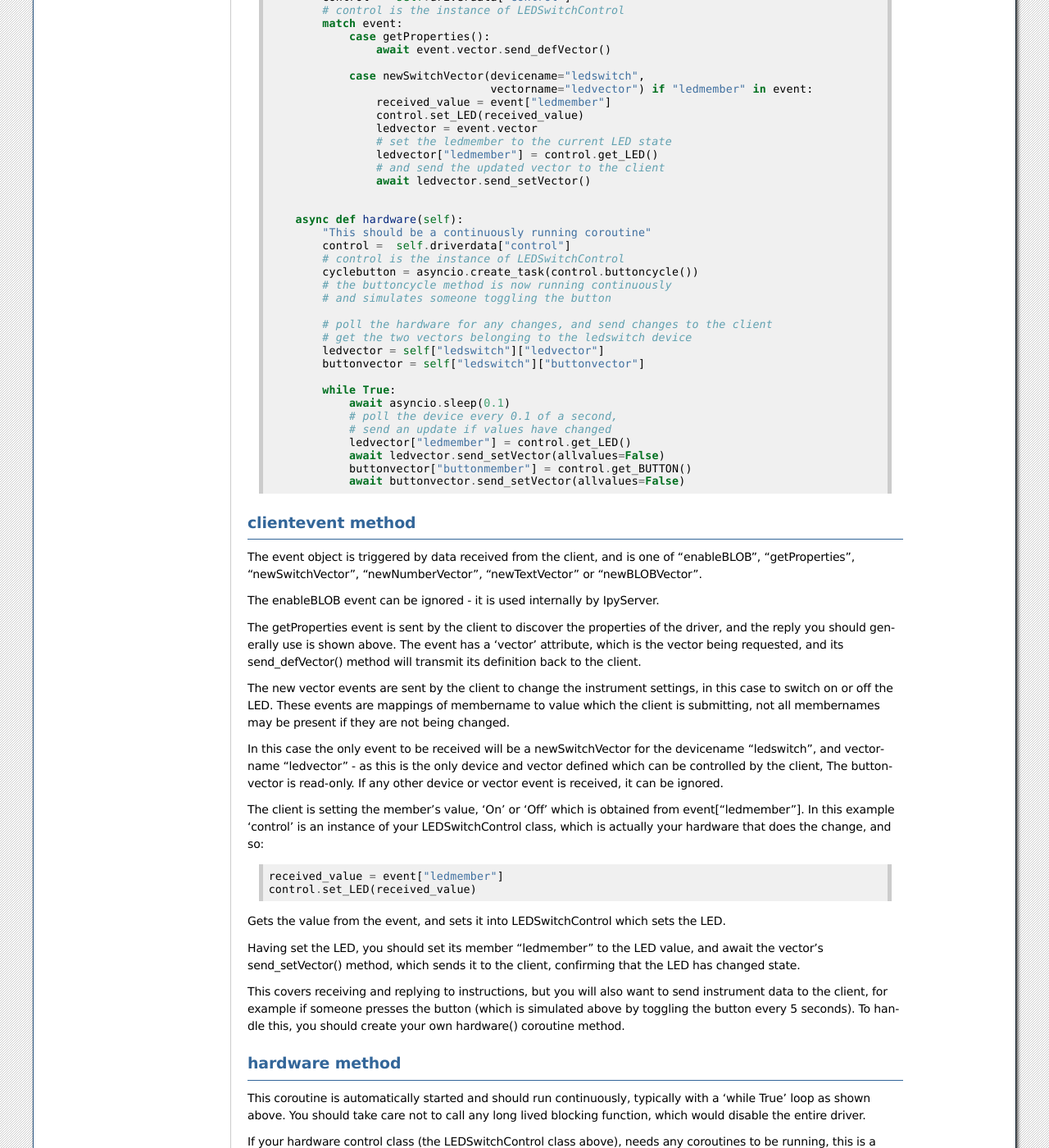
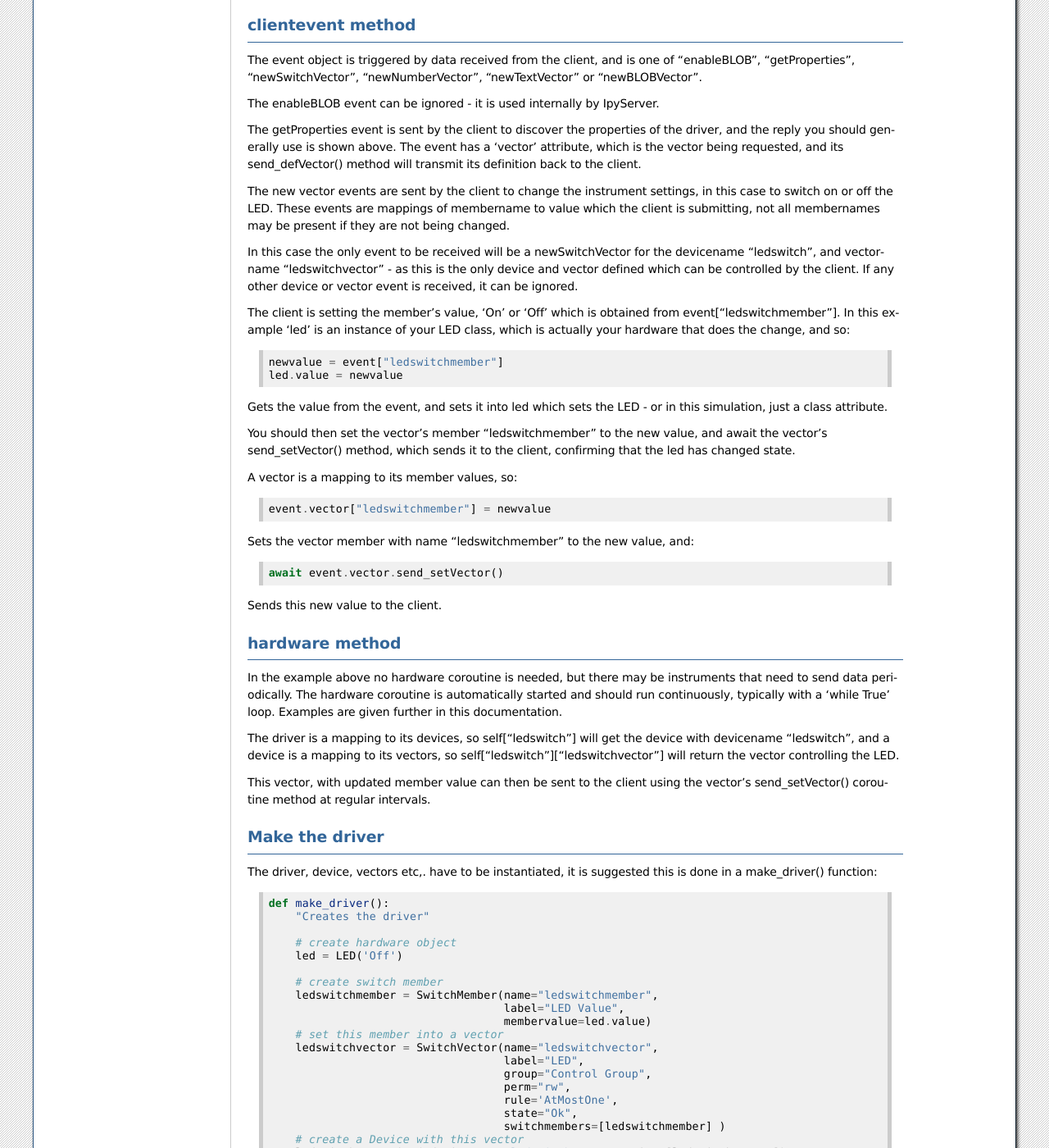
Before and after one commit to bernie-skipole/indipydriver, a Sphinx documentation site: the page built from docs/source/usage/summary.rst, in a window 1280 px wide and 1400 px high, scrolled down 1487 px. Shown: the whole window at 82% size. Built offline with Sphinx 7.4.7, drawn with Linux system fonts in a browser that asks for light colours; some of the changed text lies outside the part shown.

Commit message:
working on docs

```diff
--- a/docs/source/usage/summary.rst
+++ b/docs/source/usage/summary.rst
@@ -1,7 +1,7 @@
 Summary
 =======
 
-The following summarises how a driver could be structured, describing a simulated LED control and button.
+The following summarises how a driver could be structured, describing a simulated LED control.
 
 Your Class
 ^^^^^^^^^^
@@ -11,47 +11,22 @@ You would normally start by creating one or more classes or functions that contr
     import asyncio
 
     from indipydriver import (IPyDriver, Device,
-                              getProperties,
                               SwitchVector, SwitchMember, newSwitchVector,
-                              IPyServer
+                              getProperties, IPyServer
                              )
+
 
     # Other vectors, members and events are available,
     # this example only imports those used.
 
-    class LEDSwitchControl:
-        """This is a simulation containing variables only, normally it
-           would control a real LED on an output GPIO, and monitor a
-           button on an input GPIO."""
+    class LED:
+        """This is a simulation containing a variable only,
+           normally it would control a real LED."""
 
-        def __init__(self):
-            "Set start up values"
-            self._LED = False
-            self._BUTTON = False
-
-        def set_LED(self, value):
-            "Set LED On or Off"
-            self._LED = True if value == "On" else False
-
-        def get_LED(self):
-            "Return state, On or Off"
-            if self._LED:
-                return "On"
-            else:
-                return "Off"
-
-        def get_BUTTON(self):
-            "Return button, On or Off"
-            if self._BUTTON:
-                return "On"
-            else:
-                return "Off"
-
-        async def buttoncycle(self):
-            "Simulates the button being toggled every five seconds"
-            while True:
-                await asyncio.sleep(5)
-                self._BUTTON = False if self._BUTTON else True
+        def __init__(self, value):
+            "Set initial value of led"
+            self.value = value
+            # value should be 'On' or 'Off'
 
 
 
@@ -66,54 +41,42 @@ Where 'devices' is a list of devices this driver will control, each device being
 
 A note on terminology here - a driver object can contain one or more devices, a device consists of one or more property 'vectors', where each vector object contains one or more members. A vector can be a 'Switch' vector, which may for example hold a number of switches which could define a radio button. Similarly a 'Text' vector holds text members, a 'Light' vector holds light members, a Numbers vector holds numbers and a BLOB vector holds Binary Large Objects.
 
-In this example the device object will contain two switch vectors, one to hold the LED status, and one to hold the button status. Each vector will only have one member.
+In this example the device object will contain a single switch vector, with a single switch member, to control the LED.
 
-The keyworded variable-length argument 'driverdata' contains any data you wish to set into the class, in this example it will consist of keyword 'control' set to an instance of your LEDSwitchControl class which will then be available as the attribute self.driverdata['control']
+The keyworded variable-length argument 'driverdata' contains any data you wish to set into the class, in this example it will consist of keyword 'control' set to an instance of your LED class which will then be available as the attribute self.driverdata['control']
 
-The class IPyDriver should be subclassed with your own 'clientevent(event)' and 'hardware()' coroutine methods::
+The class IPyDriver should be subclassed with your own 'clientevent(event)' coroutine method::
 
-    class LEDSwitchDriver(IPyDriver):
+    class LEDDriver(IPyDriver):
+
+        """IPyDriver is subclassed here."""
 
         async def clientevent(self, event):
-            "On receiving data, this is called, and should handle any necessary actions"
-            control =  self.driverdata["control"]
-            # control is the instance of LEDSwitchControl
+            "On receiving data from the client, this is called"
+
+            led = self.driverdata["control"]
+            # led is an instance of the LED class
             match event:
+
+                # event.vector is the vector being requested or altered
+                # event[membername] is the new value
+
                 case getProperties():
+                    # An event of type 'getProperties' is a client request
+                    # to define a property. Send back a property definition
                     await event.vector.send_defVector()
 
                 case newSwitchVector(devicename="ledswitch",
-                                     vectorname="ledvector") if "ledmember" in event:
-                    received_value = event["ledmember"]
-                    control.set_LED(received_value)
-                    ledvector = event.vector
-                    # set the ledmember to the current LED state
-                    ledvector["ledmember"] = control.get_LED()
-                    # and send the updated vector to the client
-                    await ledvector.send_setVector()
+                                     vectorname="ledswitchvector") if 'ledswitchmember' in event:
+                    # a new value has been received from the client
+                    newvalue = event["ledswitchmember"]
+                    # set received value into led, this controls the actual LED
+                    led.value = newvalue
+                    # and set this new value into the vector
+                    event.vector["ledswitchmember"] = newvalue
+                    # send the updated vector back to the client
+                    await event.vector.send_setVector()
 
-
-        async def hardware(self):
-            "This should be a continuously running coroutine"
-            control =  self.driverdata["control"]
-            # control is the instance of LEDSwitchControl
-            cyclebutton = asyncio.create_task(control.buttoncycle())
-            # the buttoncycle method is now running continuously
-            # and simulates someone toggling the button
-
-            # poll the hardware for any changes, and send changes to the client
-            # get the two vectors belonging to the ledswitch device
-            ledvector = self["ledswitch"]["ledvector"]
-            buttonvector = self["ledswitch"]["buttonvector"]
-
-            while True:
-                await asyncio.sleep(0.1)
-                # poll the device every 0.1 of a second,
-                # send an update if values have changed
-                ledvector["ledmember"] = control.get_LED()
-                await ledvector.send_setVector(allvalues=False)
-                buttonvector["buttonmember"] = control.get_BUTTON()
-                await buttonvector.send_setVector(allvalues=False)
 
 
 clientevent method
@@ -127,39 +90,37 @@ The getProperties event is sent by the client to discover the properties of the
 
 The new vector events are sent by the client to change the instrument settings, in this case to switch on or off the LED. These events are mappings of membername to value which the client is submitting, not all membernames may be present if they are not being changed.
 
-In this case the only event to be received will be a newSwitchVector for the devicename "ledswitch", and vectorname "ledvector" - as this is the only device and vector defined which can be controlled by the client, The buttonvector is read-only. If any other device or vector event is received, it can be ignored.
+In this case the only event to be received will be a newSwitchVector for the devicename "ledswitch", and vectorname "ledswitchvector" - as this is the only device and vector defined which can be controlled by the client. If any other device or vector event is received, it can be ignored.
 
-The client is setting the member's value, 'On' or 'Off' which is obtained from event["ledmember"]. In this example 'control' is an instance of your LEDSwitchControl class, which is actually your hardware that does the change, and so::
+The client is setting the member's value, 'On' or 'Off' which is obtained from event["ledswitchmember"]. In this example 'led' is an instance of your LED class, which is actually your hardware that does the change, and so::
 
-        received_value = event["ledmember"]
-        control.set_LED(received_value)
+    newvalue = event["ledswitchmember"]
+    led.value = newvalue
 
-Gets the value from the event, and sets it into LEDSwitchControl which sets the LED.
+Gets the value from the event, and sets it into led which sets the LED - or in this simulation, just a class attribute.
 
-Having set the LED, you should set its member "ledmember" to the LED value, and await the vector's send_setVector() method, which sends it to the client, confirming that the LED has changed state.
+You should then set the vector's member "ledswitchmember" to the new value, and await the vector's send_setVector() method, which sends it to the client, confirming that the led has changed state.
 
-This covers receiving and replying to instructions, but you will also want to send instrument data to the client, for example if someone presses the button (which is simulated above by toggling the button every 5 seconds).  To handle this, you should create your own hardware() coroutine method.
+A vector is a mapping to its member values, so::
+
+    event.vector["ledswitchmember"] = newvalue
+
+Sets the vector member with name "ledswitchmember" to the new value, and::
+
+    await event.vector.send_setVector()
+
+Sends this new value to the client.
+
+
 
 hardware method
 ^^^^^^^^^^^^^^^
 
-This coroutine is automatically started and should run continuously, typically with a 'while True' loop as shown above. You should take care not to call any long lived blocking function, which would disable the entire driver.
+In the example above no hardware coroutine is needed, but there may be instruments that need to send data periodically. The hardware coroutine is automatically started and should run continuously, typically with a 'while True' loop. Examples are given further in this documentation.
 
-If your hardware control class (the LEDSwitchControl class above), needs any coroutines to be running, this is a good place to start them, as shown by the asyncio.create_task() line in the example.
+The driver is a mapping to its devices, so self["ledswitch"] will get the device with devicename "ledswitch", and a device is a mapping to its vectors, so self["ledswitch"]["ledswitchvector"] will return the vector controlling the LED.
 
-The driver is a mapping to its devices, so self["ledswitch"] will get the device with devicename "ledswitch", and a device is a mapping to its vectors, so self["ledswitch"]["ledvector"] will return the vector controlling the LED and self["ledswitch"]["buttonvector"] will return the vector controlling the button.
-
-A vector is a mapping to its member values, so::
-
-    ledvector["ledmember"] = control.get_LED()
-
-Sets the vector member with name "ledmember" to the value of the LED.
-
-This vector, with updated member value can then be sent to the client using the vector's send_setVector() coroutine method.
-
-The allvalues=False argument to send_setVector requests the method to not send all values, just those which have changed. So this will not be continuously sending updates if the LED has not changed state.
-
-The same thing is done for the buttonvector, and the result is the vectors and their member values are sent to the client which displays the instrument status.
+This vector, with updated member value can then be sent to the client using the vector's send_setVector() coroutine method at regular intervals.
 
 
 Make the driver
@@ -171,45 +132,30 @@ The driver, device, vectors etc,. have to be instantiated, it is suggested this
         "Creates the driver"
 
         # create hardware object
-        ledswitchcontrol = LEDSwitchControl()
+        led = LED('Off')
 
-        # create an led switch member
-        ledmember = SwitchMember(name="ledmember",
-                                 label="LED Control",
-                                 membervalue=ledswitchcontrol.get_LED())
+        # create switch member
+        ledswitchmember = SwitchMember(name="ledswitchmember",
+                                       label="LED Value",
+                                       membervalue=led.value)
+        # set this member into a vector
+        ledswitchvector = SwitchVector(name="ledswitchvector",
+                                       label="LED",
+                                       group="Control Group",
+                                       perm="rw",
+                                       rule='AtMostOne',
+                                       state="Ok",
+                                       switchmembers=[ledswitchmember] )
+        # create a Device with this vector
+        ledswitch = Device( devicename="ledswitch", properties=[ledswitchvector])
 
-        # create a vector, in this case containing the single switch member.
-        ledvector = SwitchVector(name="ledvector",
-                                 label="LED Control",
-                                 group="Control",
-                                 perm="rw",
-                                 rule = "AtMostOne",
-                                 state="Ok",
-                                 switchmembers=[ledmember] )
-
-        # create a button member
-        buttonmember = SwitchMember(name="buttonmember",
-                                    label="Button Status",
-                                    membervalue=ledswitchcontrol.get_BUTTON())
-
-        # create a vector for the button.
-        buttonvector = SwitchVector(name="buttonvector",
-                                    label="Button status",
-                                    group="Control",
-                                    perm="ro",
-                                    rule = "AtMostOne",
-                                    state="Ok",
-                                    switchmembers=[buttonmember] )
-
-        # create a Device, containing the vectors
-        ledswitch = Device( devicename="ledswitch", properties=[ledvector, buttonvector] )
-
-        # Create the LEDSwitchDriver, in this case containing a single device,
-        # together with your hardware object
-        ledswitchdriver = LEDSwitchDriver(devices=[ledswitch], control=ledswitchcontrol)
+        # Create the Driver (inherited from IPyDriver) containing this device
+        # and also containing the led object as driverdata['control']
+        driver = LEDDriver(devices=[ledswitch], control=led)
 
         # and return the driver
-        return ledswitchdriver
+        return driver
+
 
 The various vector and member classes and their arguments are detailed further in this documentation.
 
```
